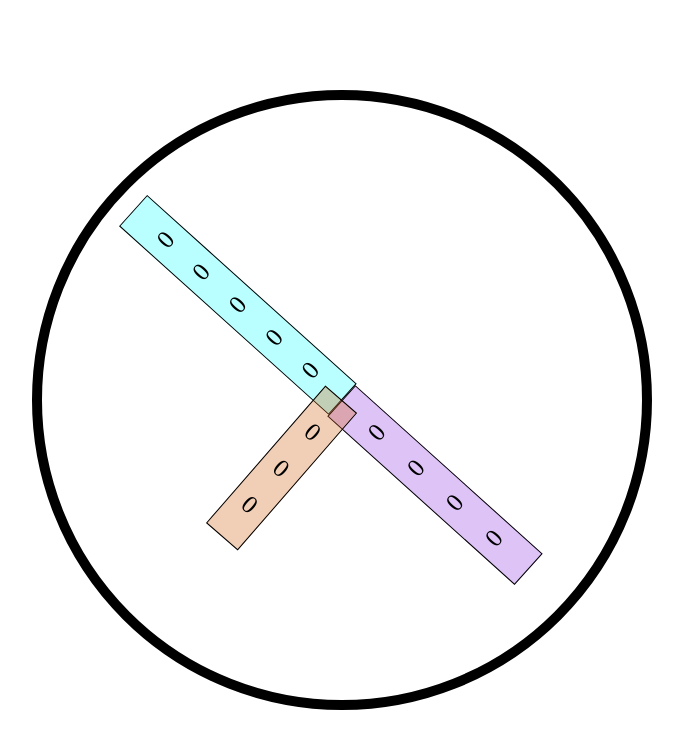
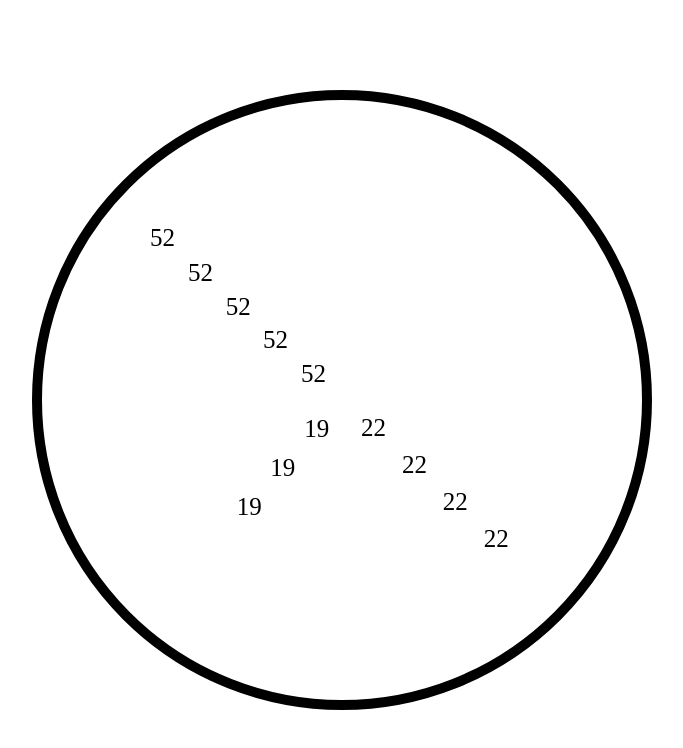
Before and after one commit to awerxyz/clock, a plain HTML site: page index.html in a window 1280 px wide. Shown: the whole page, without its empty margins (298-981 px from the left). Drawn offline with Linux system fonts and the light colour scheme.

Commit message:
functional on pc

```diff
--- a/script.js
+++ b/script.js
@@ -1,3 +1,4 @@
+
 let second = 0;
 let minute = 0;
 let hour = 0;
@@ -14,5 +15,24 @@ setInterval(
         document.getElementById("sec-hand-holder").style.transform = "rotate(" + second + "deg)";
         document.getElementById("min-hand-holder").style.transform = "rotate(" + minute + "deg)";
         document.getElementById("hour-hand-holder").style.transform = "rotate(" + hour + "deg)";
-    }, 1000
+
+        let secNumbers = document.getElementsByClassName("sec-number");
+        for (let i = 0; i < secNumbers.length; i++) {
+            secNumbers[i].style.transform = "rotate(" + -(second + -90) + "deg)";
+            secNumbers[i].textContent = date.getSeconds();
+        }
+
+        let minNumbers = document.getElementsByClassName("min-number");
+        for (let i = 0; i < minNumbers.length; i++) {
+            minNumbers[i].style.transform = "rotate(" + -(minute + -90) + "deg)";
+            minNumbers[i].textContent = date.getMinutes();
+        }
+
+        let hourNumbers = document.getElementsByClassName("hour-number");
+        for (let i = 0; i < hourNumbers.length; i++) {
+            hourNumbers[i].style.transform = "rotate(" + -(hour + -90) + "deg)";
+            hourNumbers[i].textContent = date.getHours();
+        }
+
+    },1000
 )
--- a/style.css
+++ b/style.css
@@ -5,12 +5,15 @@
     border: 10px solid;
     border-radius: 50%;
 
+
     transform: rotate(-90deg);
 }
 
 body{
     height: 100vh;
     margin: 0;
+
+    overflow: hidden;
 
     display: grid;
     place-items: center;
@@ -27,7 +30,7 @@ body{
 
 .hand{
     height: 40px;
-    border: 1px solid;
+    /*border: 1px solid;*/
 
 }
 
@@ -36,7 +39,7 @@ body{
 
 #sec{
     position: absolute;
-    background-color: rgba(0, 255, 255, 0.27);
+    /*background-color: rgba(0, 255, 255, 0.27);*/
     width: 280px;
 
     top: 260px;
@@ -69,23 +72,25 @@ body{
     font-size: 25px;
 }
 
+/* TWEAKING THE ROTATION OF THE NUMBERS */
+
 .sec-number{
-    transform: rotate(90deg); /* IMPORTANT - rotate each of the element in the hand */
+    transform: rotate(0deg);
 }
 
 .min-number{
-    transform: rotate(90deg); /* IMPORTANT - rotate each of the element in the hand */
+    transform: rotate(0deg);
 }
 
 .hour-number{
-    transform: rotate(90deg); /* IMPORTANT - rotate each of the element in the hand */
+    transform: rotate(0deg);
 }
 
 /* MINUTES */
 
 #min{
     position: absolute;
-    background-color: rgba(137, 43, 226, 0.284);
+    /*background-color: rgba(137, 43, 226, 0.284);*/
     width: 250px;
     top: 230px;
     left: 250px;
@@ -108,7 +113,7 @@ body{
 #hour{
     position: absolute;
 
-    background-color: rgba(210, 105, 30, 0.317);
+    /*background-color: rgba(210, 105, 30, 0.317);*/
 
     width: 180px;
 
```
